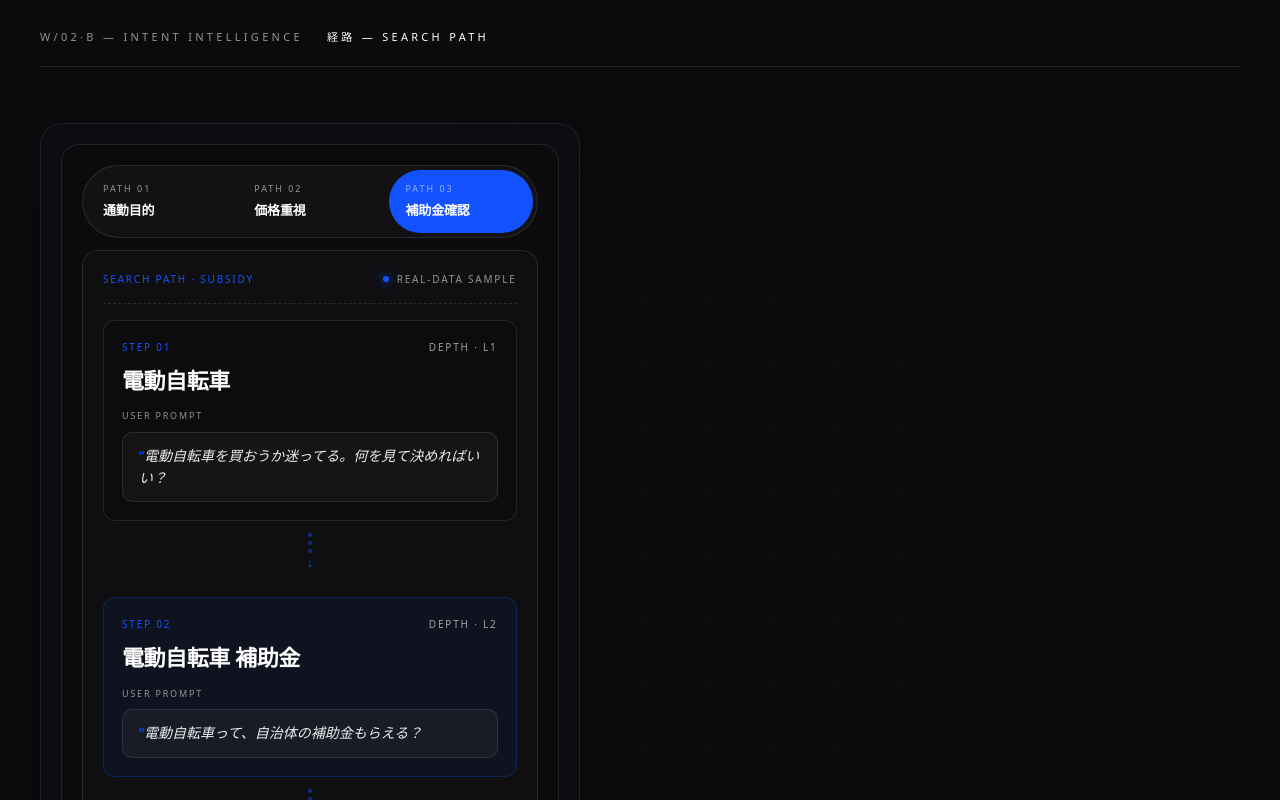
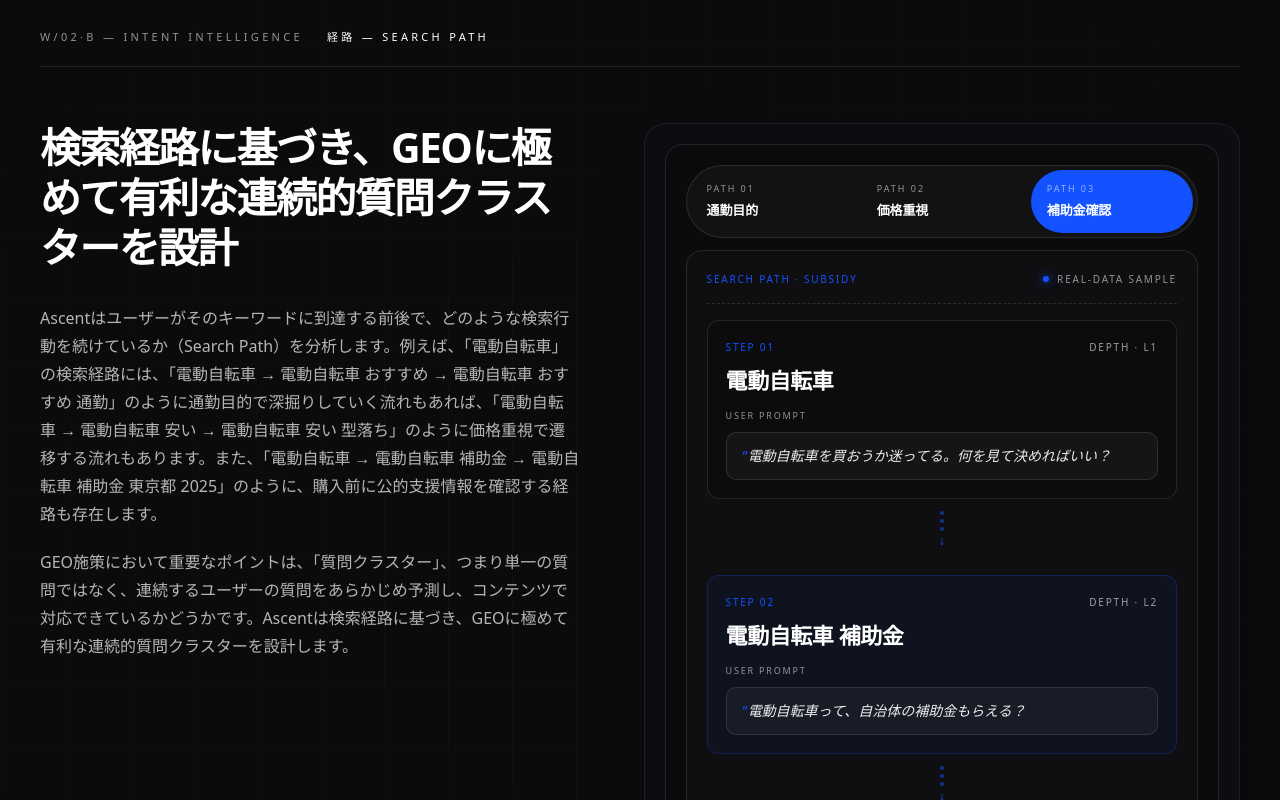
Before and after one commit to davidkim-ascent/geo_web, a Next.js app: page /why-ascent in a window 1280 px wide. Shown: the part 4360-5160 px from the top of the page. Built offline with nearby package versions, Linux system fonts and the light colour scheme; no server answers; a web font is replaced by a local one.

Commit message:
Restore why-ascent left text column

```diff
--- a/src/app/why-ascent/page.tsx
+++ b/src/app/why-ascent/page.tsx
@@ -618,6 +618,20 @@ export default async function WhyAscentPage() {
           <div className="mt-5 h-px bg-white/10" />
 
           <div className="mt-14 grid gap-10 lg:grid-cols-[0.95fr_1.05fr] lg:gap-16">
+            <div className="max-w-[840px]">
+              <h2 className="font-extrabold leading-[1.2] tracking-[-0.04em] text-[clamp(32px,3vw,44px)]">
+                検索経路に基づき、GEOに極めて有利な連続的質問クラスターを設計
+              </h2>
+              <div className="mt-8 space-y-5">
+                <p className="text-[15px] md:text-[16px] leading-[1.75] text-white/70">
+                  Ascentはユーザーがそのキーワードに到達する前後で、どのような検索行動を続けているか（Search Path）を分析します。例えば、「電動自転車」の検索経路には、「電動自転車 → 電動自転車 おすすめ → 電動自転車 おすすめ 通勤」のように通勤目的で深掘りしていく流れもあれば、「電動自転車 → 電動自転車 安い → 電動自転車 安い 型落ち」のように価格重視で遷移する流れもあります。また、「電動自転車 → 電動自転車 補助金 → 電動自転車 補助金 東京都 2025」のように、購入前に公的支援情報を確認する経路も存在します。
+                </p>
+                <p className="text-[15px] md:text-[16px] leading-[1.75] text-white/70">
+                  GEO施策において重要なポイントは、「質問クラスター」、つまり単一の質問ではなく、連続するユーザーの質問をあらかじめ予測し、コンテンツで対応できているかどうかです。Ascentは検索経路に基づき、GEOに極めて有利な連続的質問クラスターを設計します。
+                </p>
+              </div>
+            </div>
+
             <SearchPathPanel />
           </div>
         </div>
```
Also changed, not shown: 1 other file (tests, documents, lock files or other folders).
